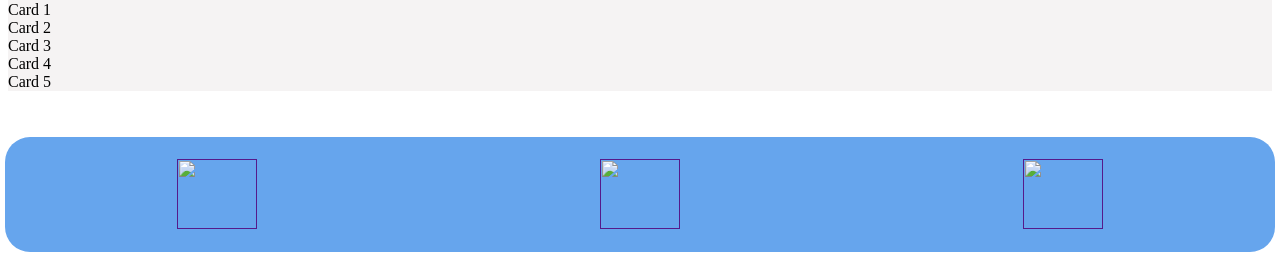
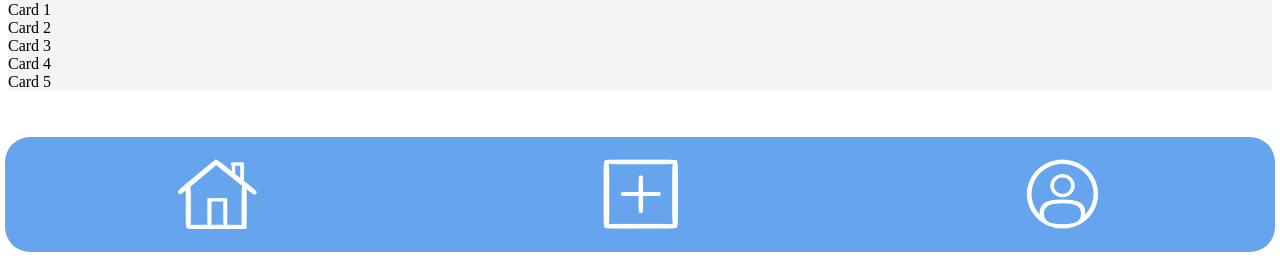
Before and after one commit to jesper2503/gruppeoppgaveFirmaNettside2, a plain HTML site: page index.html in a window 1280 px wide. Shown: the part 538-800 px from the top of the page. Drawn offline with Linux system fonts and the light colour scheme.

Commit message:
lagt til bilder

```diff
--- a/index.html
+++ b/index.html
@@ -17,14 +17,14 @@
 
     <nav>
         <a href="" img="">
-            <img src="home_icon.png" alt="" height="70px" width="80px">
+            <img src="/assets/home_icon.png" alt="" height="70px" width="80px">
         </a>
         <a href="">
-            <img src="post_icon.png" alt="" height="70px" width="80px">
+            <img src="/assets/post_icon.png" alt="" height="70px" width="80px">
         </a>
 
         <a href="">
-            <img src="profile_icon.png" alt="" height="70px" width="80px">
+            <img src="/assets/profile_icon.png" alt="" height="70px" width="80px">
         </a>
     </nav>
 
```
